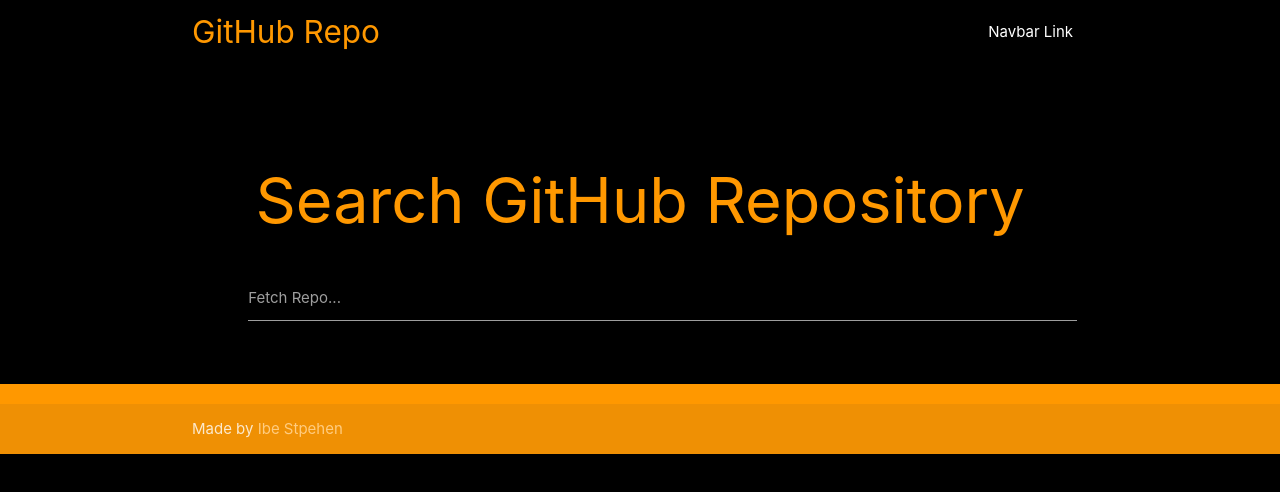
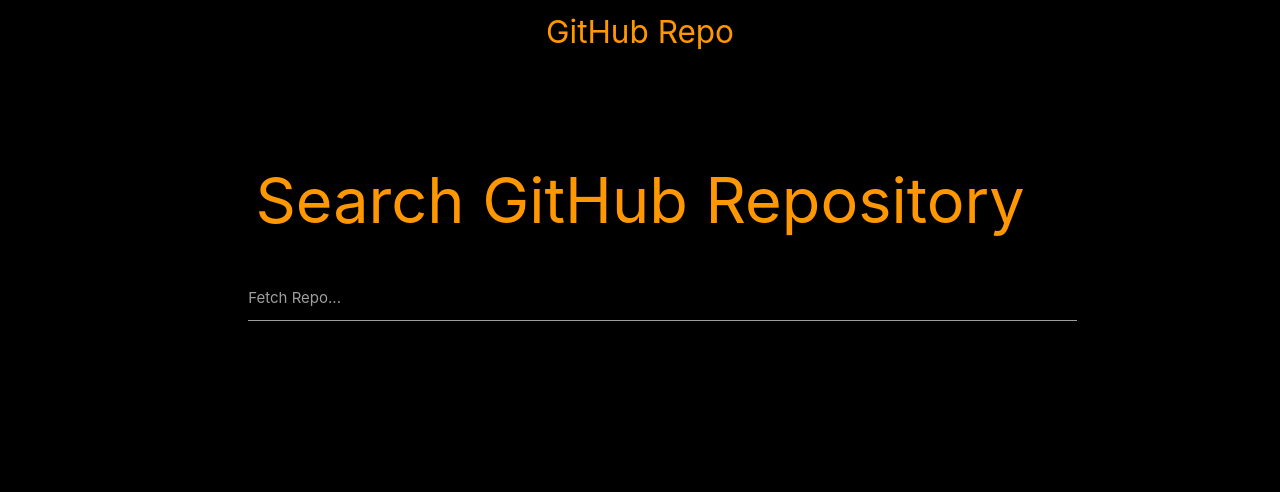
Before and after one commit to KalsonSaint/RepoApp, a plain HTML site: page index.html in a window 1280 px wide. Drawn offline with nearby package versions, Linux system fonts and the light colour scheme.

Commit message:
Added Some Features

```diff
--- a/index.html
+++ b/index.html
@@ -12,15 +12,7 @@
 </head>
 <body class="black">
   <nav class="black lighten-1" role="navigation">
-    <div class="nav-wrapper container"><a id="logo-container" href="#" class="brand-logo orange-text">GitHub Repo</a>
-      <ul class="right hide-on-med-and-down">
-        <li><a href="#">Navbar Link</a></li>
-      </ul>
-
-      <ul id="nav-mobile" class="sidenav orange">
-        <li><a href="#" class="text-darken-3">Navbar Link</a></li>
-      </ul>
-      <a href="#" data-target="nav-mobile" class="sidenav-trigger"><i class="material-icons">menu</i></a>
+    <div class="nav-wrapper container"><a id="logo-container" href="#" class="brand-logo orange-text center">GitHub Repo</a>
     </div>
   </nav>
   <div class="section no-pad-bot" id="index-banner">
@@ -45,14 +37,7 @@
 
   </div>
 
-  <footer class="page-footer orange">
 
-    <div class="footer-copyright">
-      <div class="container">
-      Made by <a class="orange-text center-align text-lighten-3" href="http://materializecss.com">Ibe Stpehen</a>
-      </div>
-    </div>
-  </footer>
 
 
   <!--  Scripts-->
```
